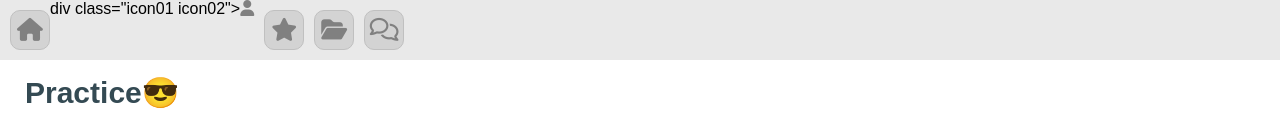
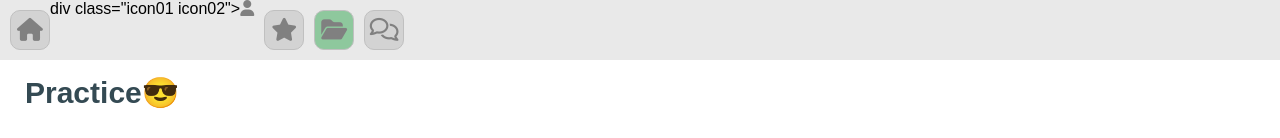
Before and after one commit to jey132/240208_myspace, a plain HTML site: page pjt_content03.html in a window 1280 px wide. Shown: the top 138 px of the page. Drawn offline with Linux system fonts and the light colour scheme.

Commit message:
Update pjt_content03.html

```diff
--- a/pjt_content03.html
+++ b/pjt_content03.html
@@ -36,6 +36,11 @@
     line-height: 38px;
     background-color: lightgray;
     /* background-color: paleturquoise; */
+}
+
+.icon04{
+    background-color: rgb(52, 168, 83, 0.5);
+    /* border: rgb(52, 168, 83, 0.7) 2px solid; */
 }
 
 .iconLink:link{
```
